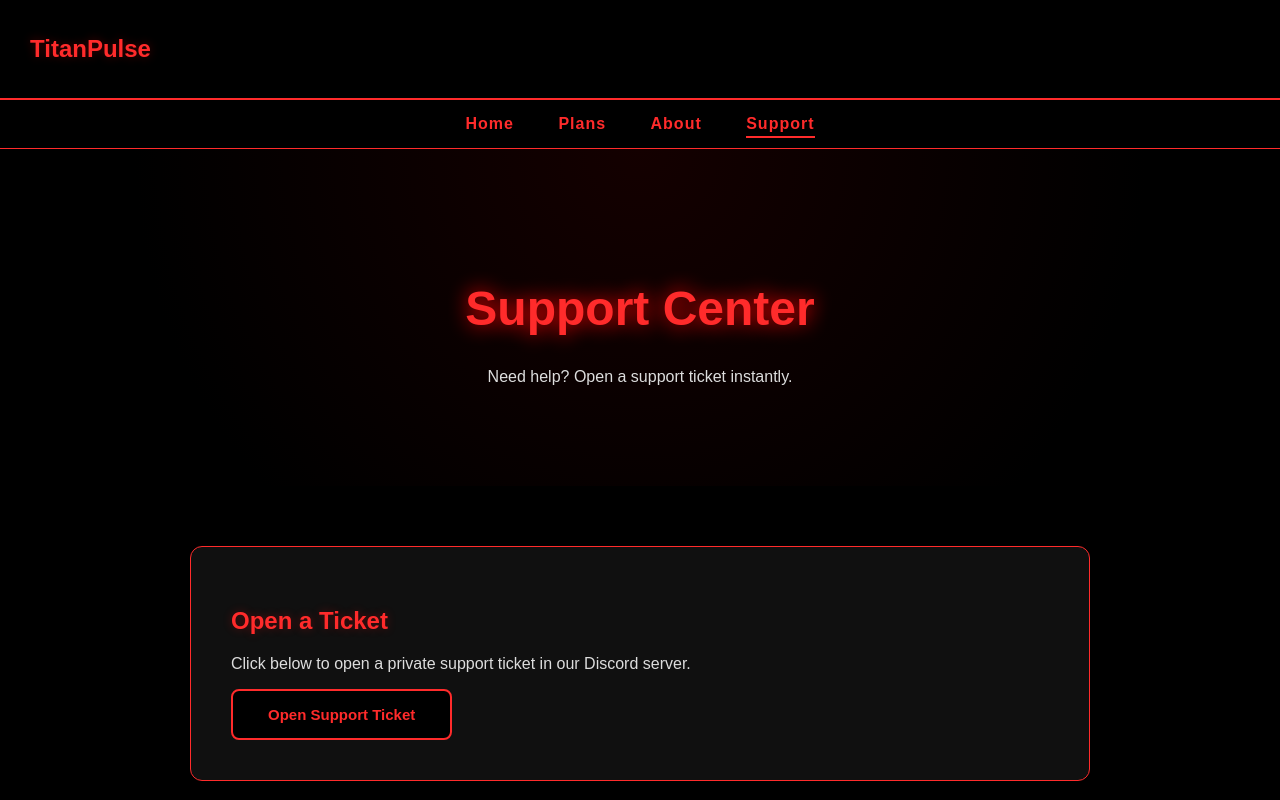
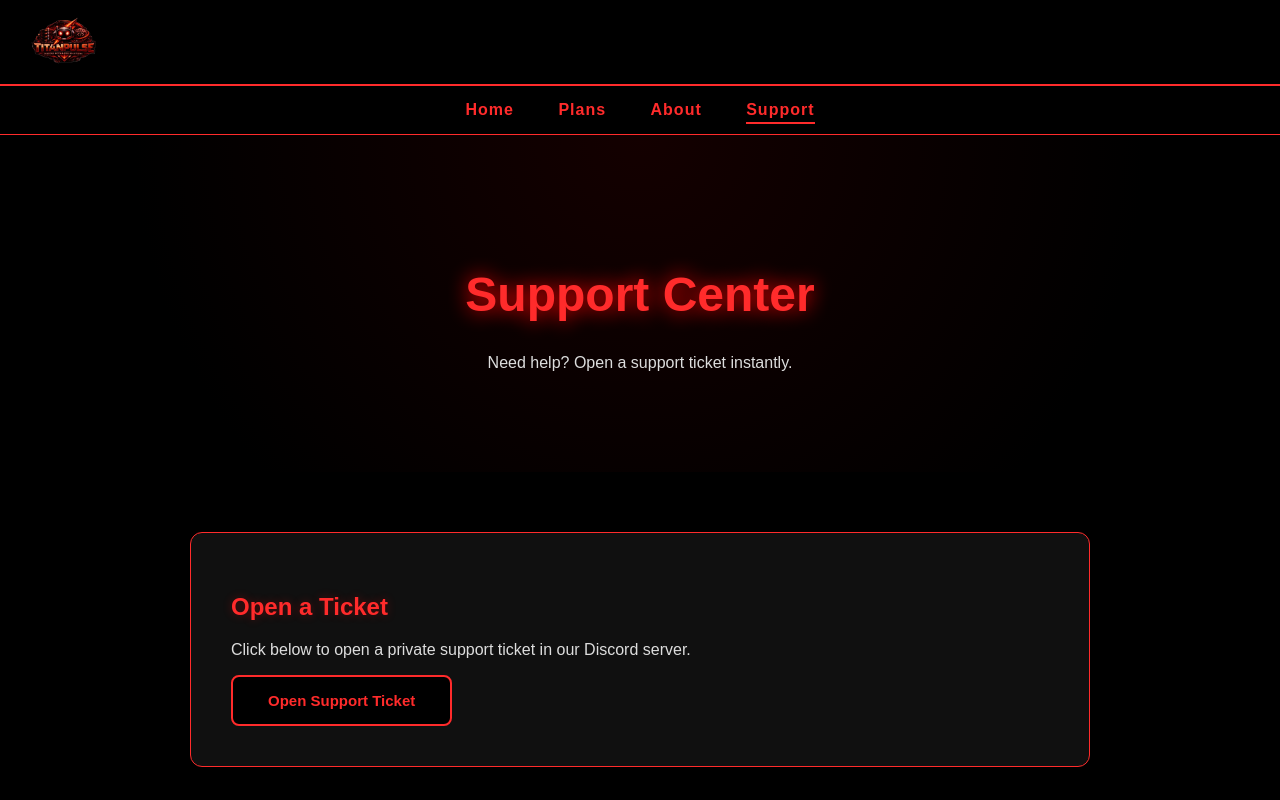
Before and after one commit to hacker12345227/Novastrike, a plain HTML site: page support/index.html in a window 1280 px wide. Shown: the top 800 px of the page. Drawn offline with Linux system fonts and the light colour scheme.

Commit message:
Update index.html

```diff
--- a/support/index.html
+++ b/support/index.html
@@ -5,10 +5,15 @@
 <title>Support - TitanPulse</title>
 <meta name="viewport" content="width=device-width, initial-scale=1.0">
 <link rel="stylesheet" href="../style.css">
+<link rel="icon" type="image/png" href="../favicon.png">
 </head>
 <body>
 
-<header><h2>TitanPulse</h2></header>
+<header>
+    <div class="logo">
+        <img src="../assets/logo.png" alt="TitanPulse Logo" height="50">
+    </div>
+</header>
 
 <nav>
 <a href="../">Home</a>
```
